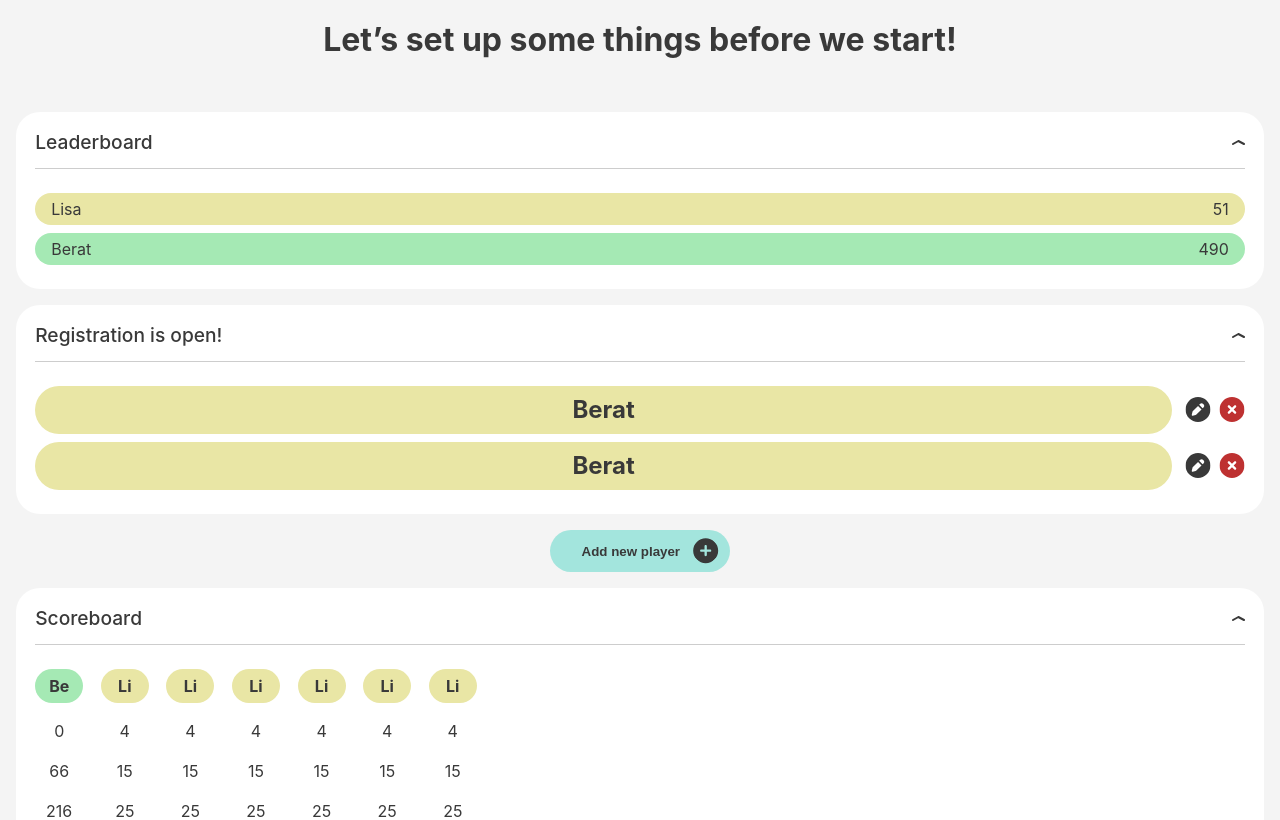
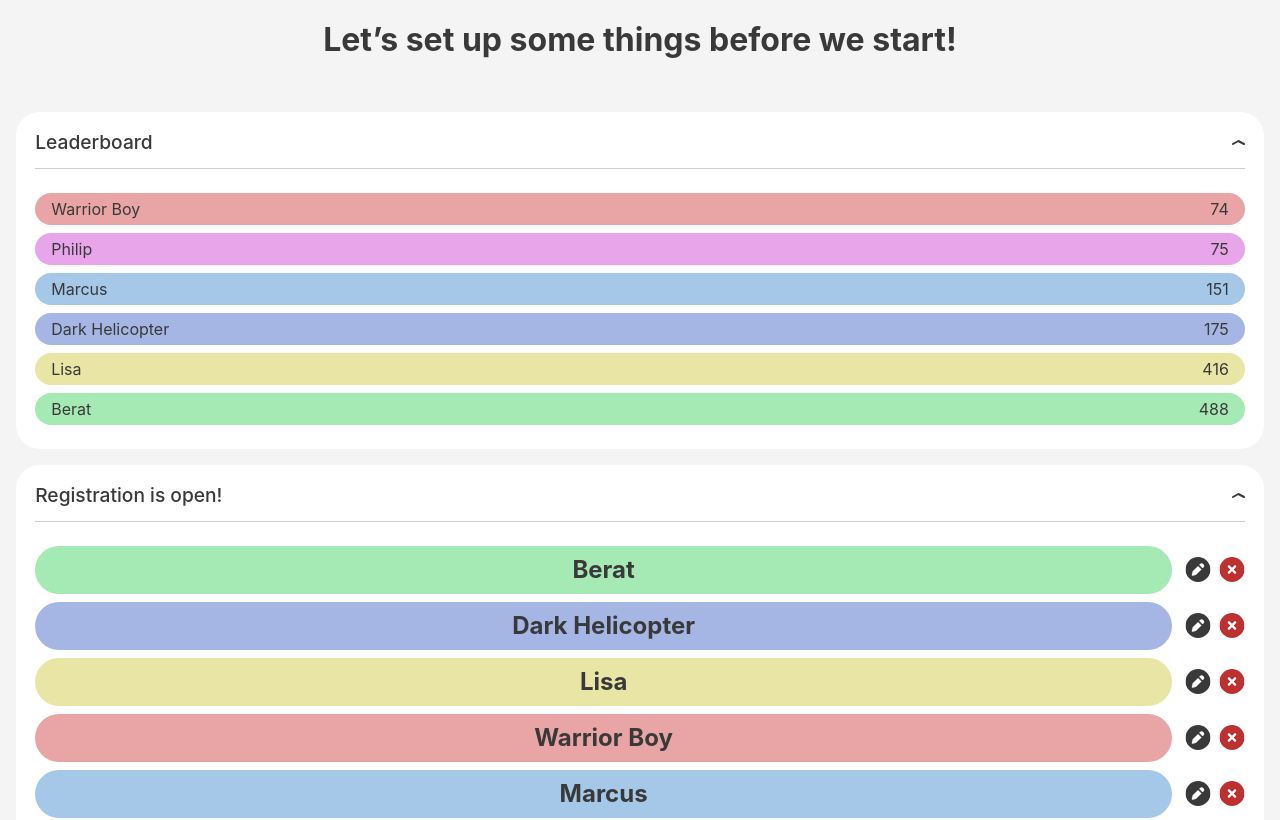
Before and after one commit to beratukiqi/inlamningsuppgift2-solo-BeratUkiqi, a React (Vite) app: page / in a window 1280 px wide. Shown: the top 820 px of the page. Built offline with nearby package versions, Linux system fonts and the light colour scheme.

Commit message:
Store setup, all components render store data

```diff
--- /dev/null
+++ b/src/app/playersSlice.js
@@ -0,0 +1,96 @@
+import { createSlice } from "@reduxjs/toolkit";
+const MAX_POINTS = 500;
+const initialState = {
+    players: [
+        {
+            name: "Berat",
+            bgColor: "#A5E9B4",
+            points: 488, // Each round point + prev points here
+            pointsHistory: [116, 174, 288, 488], // Each rounds points are added here
+            get pointsLeft() {
+                return MAX_POINTS - this.points;
+            },
+        },
+        {
+            name: "Dark Helicopter",
+            bgColor: "#A5B6E5",
+            points: 175, // Each round point + prev points here
+            pointsHistory: [46, 92, 110, 175], // Each rounds points are added here
+            get pointsLeft() {
+                return MAX_POINTS - this.points;
+            },
+        },
+        {
+            name: "Lisa",
+            bgColor: "#E9E6A5",
+            points: 416, // Each round point + prev points here
+            pointsHistory: [182, 257, 337, 416], // Each rounds points are added here
+            get pointsLeft() {
+                return MAX_POINTS - this.points;
+            },
+        },
+        {
+            name: "Warrior Boy",
+            bgColor: "#E9A5A5",
+            points: 74, // Each round point + prev points here
+            pointsHistory: [8, -15, 35, 74], // Each rounds points are added here
+            get pointsLeft() {
+                return MAX_POINTS - this.points;
+            },
+        },
+        {
+            name: "Marcus",
+            bgColor: "#A5C8E9",
+            points: 151, // Each round point + prev points here
+            pointsHistory: [71, 53, 121, 151], // Each rounds points are added here
+            get pointsLeft() {
+                return MAX_POINTS - this.points;
+            },
+        },
+        {
+            name: "Philip",
+            bgColor: "#E8A5E9",
+            points: 75, // Each round point + prev points here
+            pointsHistory: [36, 43, 65, 75], // Each rounds points are added here
+            get pointsLeft() {
+                return MAX_POINTS - this.points;
+            },
+        },
+    ],
+};
+
+// skapa vårat slice här
+export const playersSlice = createSlice({
+    name: "players",
+    initialState,
+    reducers: {
+        addPlayer: (state, action) => {
+            let id = state.players.length + 1;
+            let newPlayer = { ...action.payload, id: id };
+            state.players.push(newPlayer);
+        },
+
+        addPoints: (state, action) => {
+            //
+            state.players.push(action.payload);
+        },
+
+        addPointsToScoreboard: (state, action) => {
+            let id = state.readBooks.findIndex(
+                (book) => book.id === action.payload.id
+            );
+            state.players.splice(id, 1);
+        },
+
+        removePlayer: (state) => {
+            state.players;
+        },
+    },
+});
+
+// Generar actions från våra reducers
+export const { addPlayer, addPoints, addPointsToScoreboard } =
+    playersSlice.actions;
+
+// Exportera vår reducer
+export default playersSlice.reducer;
--- a/src/app/store.js
+++ b/src/app/store.js
@@ -0,0 +1,6 @@
+import { configureStore } from "@reduxjs/toolkit";
+import playerReducer from "./playersSlice";
+
+export const store = configureStore({
+    reducer: playerReducer,
+});
--- a/src/components/Leaderboard.jsx
+++ b/src/components/Leaderboard.jsx
@@ -1,32 +1,11 @@
 import PlayerCardSmall from "./PlayerCardSmall";
+import { useSelector } from "react-redux";
 
 function Leaderboard() {
-    const MAX_POINTS = 500;
-
-    const playerList = [
-        {
-            name: "Berat",
-            bgColor: "#A5E9B4",
-            points: 490, // Each round point + prev points here
-            pointsHistory: [0, 66, 216, 490], // Each rounds points are added here
-            get pointsLeft() {
-                return MAX_POINTS - this.points;
-            },
-        },
-        {
-            name: "Lisa",
-            bgColor: "#E9E6A5",
-            points: 51, // Each round point + prev points here
-            pointsHistory: [4, 15, 25, 51], // Each rounds points are added here
-            get pointsLeft() {
-                return MAX_POINTS - this.points;
-            },
-        },
-    ];
-
+    const playerList = useSelector((state) => state.players);
     return (
         <>
-            {playerList
+            {[...playerList]
                 .sort((a, b) => b.pointsLeft - a.pointsLeft)
                 .map((player, i) => (
                     <PlayerCardSmall
--- a/src/components/PlayerCardBig.jsx
+++ b/src/components/PlayerCardBig.jsx
@@ -1,9 +1,12 @@
 import style from "../styles/components/PlayerCardBig.module.scss";
 
-function PlayerCardBig({ player }) {
+function PlayerCardBig({ player, bgColor }) {
     return (
         <article className={style.playerCardBig}>
-            <section className={style.playerCardBig__name}>
+            <section
+                className={style.playerCardBig__name}
+                style={{ backgroundColor: `${bgColor}` }}
+            >
                 <p>{player.name}</p>
             </section>
             <section className={style.playerCardBig__buttons}>
--- a/src/components/PlayerSetup.jsx
+++ b/src/components/PlayerSetup.jsx
@@ -1,16 +1,18 @@
 import PlayerCardBig from "./PlayerCardBig";
+import { useSelector } from "react-redux";
 
 function PlayerSetup() {
-    const player = {
-        name: "Berat",
-        points: 414, // Each round point + prev points here
-        pointsHistory: [4, 15, 55, 152], // Each rounds points are added here
-    };
+    const playerList = useSelector((state) => state.players);
 
     return (
         <>
-            <PlayerCardBig player={player} />
-            <PlayerCardBig player={player} />
+            {playerList.map((player, i) => (
+                <PlayerCardBig
+                    key={i}
+                    player={player}
+                    bgColor={player.bgColor}
+                />
+            ))}
         </>
     );
 }
--- a/src/components/ScoreBoard.jsx
+++ b/src/components/ScoreBoard.jsx
@@ -1,73 +1,8 @@
 import PlayerCardTiny from "./PlayerCardTiny";
+import { useSelector } from "react-redux";
 
 function ScoreBoard() {
-    const MAX_POINTS = 500;
-
-    const playerList = [
-        {
-            name: "Berat",
-            bgColor: "#A5E9B4",
-            points: 490, // Each round point + prev points here
-            pointsHistory: [0, 66, 216, 490], // Each rounds points are added here
-            get pointsLeft() {
-                return MAX_POINTS - this.points;
-            },
-        },
-        {
-            name: "Lisa",
-            bgColor: "#E9E6A5",
-            points: 51, // Each round point + prev points here
-            pointsHistory: [4, 15, 25, 51], // Each rounds points are added here
-            get pointsLeft() {
-                return MAX_POINTS - this.points;
-            },
-        },
-        {
-            name: "Lisa",
-            bgColor: "#E9E6A5",
-            points: 51, // Each round point + prev points here
-            pointsHistory: [4, 15, 25, 51], // Each rounds points are added here
-            get pointsLeft() {
-                return MAX_POINTS - this.points;
-            },
-        },
-        {
-            name: "Lisa",
-            bgColor: "#E9E6A5",
-            points: 51, // Each round point + prev points here
-            pointsHistory: [4, 15, 25, 51], // Each rounds points are added here
-            get pointsLeft() {
-                return MAX_POINTS - this.points;
-            },
-        },
-        {
-            name: "Lisa",
-            bgColor: "#E9E6A5",
-            points: 51, // Each round point + prev points here
-            pointsHistory: [4, 15, 25, 51], // Each rounds points are added here
-            get pointsLeft() {
-                return MAX_POINTS - this.points;
-            },
-        },
-        {
-            name: "Lisa",
-            bgColor: "#E9E6A5",
-            points: 51, // Each round point + prev points here
-            pointsHistory: [4, 15, 25, 51], // Each rounds points are added here
-            get pointsLeft() {
-                return MAX_POINTS - this.points;
-            },
-        },
-        {
-            name: "Lisa",
-            bgColor: "#E9E6A5",
-            points: 51, // Each round point + prev points here
-            pointsHistory: [4, 15, 25, 51], // Each rounds points are added here
-            get pointsLeft() {
-                return MAX_POINTS - this.points;
-            },
-        },
-    ];
+    const playerList = useSelector((state) => state.players);
 
     const noOfPlayers = playerList.length;
 
--- a/src/main.jsx
+++ b/src/main.jsx
@@ -2,9 +2,13 @@ import React from "react";
 import ReactDOM from "react-dom/client";
 import App from "./App";
 import "./index.css";
+import { Provider } from "react-redux";
+import { store } from "./app/store";
 
 ReactDOM.createRoot(document.getElementById("root")).render(
     <React.StrictMode>
-        <App />
+        <Provider store={store}>
+            <App />
+        </Provider>
     </React.StrictMode>
 );
--- a/src/pages/LandingPage.jsx
+++ b/src/pages/LandingPage.jsx
@@ -8,33 +8,11 @@ import ScoreBoard from "../components/ScoreBoard";
 import Leaderboard from "../components/Leaderboard";
 import PlayerSetup from "../components/PlayerSetup";
 import SecondaryButton from "../components/SecondaryButton";
-
-const MAX_POINTS = 500;
-
-const playerList = [
-    {
-        name: "Berat",
-        bgColor: "#A5E9B4",
-        points: 490, // Each round point + prev points here
-        pointsHistory: [0, 66, 216, 490], // Each rounds points are added here
-        get pointsLeft() {
-            return MAX_POINTS - this.points;
-        },
-    },
-    {
-        name: "Lisa",
-        bgColor: "#E9E6A5",
-        points: 51, // Each round point + prev points here
-        pointsHistory: [4, 15, 25, 51], // Each rounds points are added here
-        get pointsLeft() {
-            return MAX_POINTS - this.points;
-        },
-    },
-];
-
-const noOfPlayers = 6;
+import { useSelector } from "react-redux";
 
 function LandingPage() {
+    const playerList = useSelector((state) => state.players);
+
     return (
         <main>
             <Header title={"Let’s set up some things before we start!"} />
```
